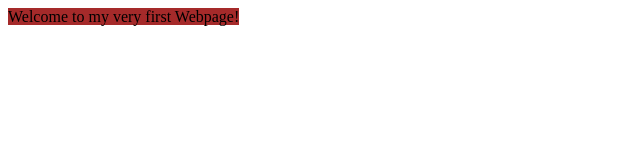
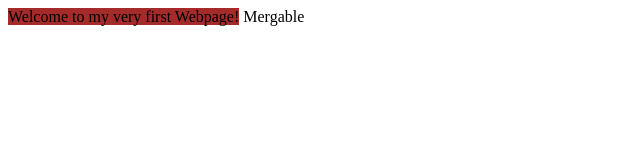
Before and after one commit to zylarlab/first-repo, a plain HTML site: page index.html in a window 1280 px wide. Shown: the full height of the page, 0-640 px from the left. Drawn offline with Linux system fonts and the light colour scheme.

Commit message:
Mergable

```diff
--- a/index.html
+++ b/index.html
@@ -9,6 +9,7 @@
 
 <body>
     <span style="background-color: brown;">Welcome to my very first Webpage!</span>
+    Mergable
 </body>
 
 </html>
```
